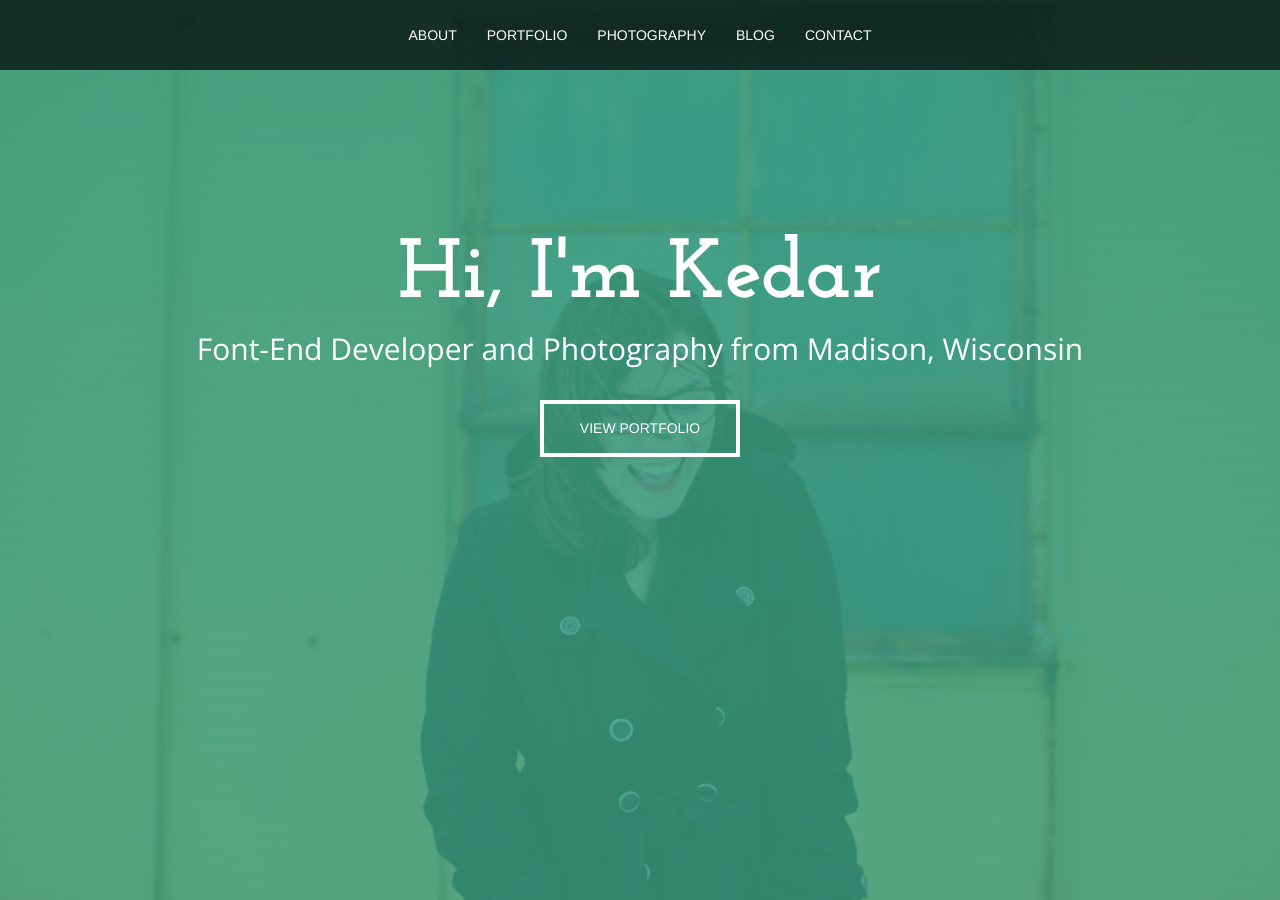
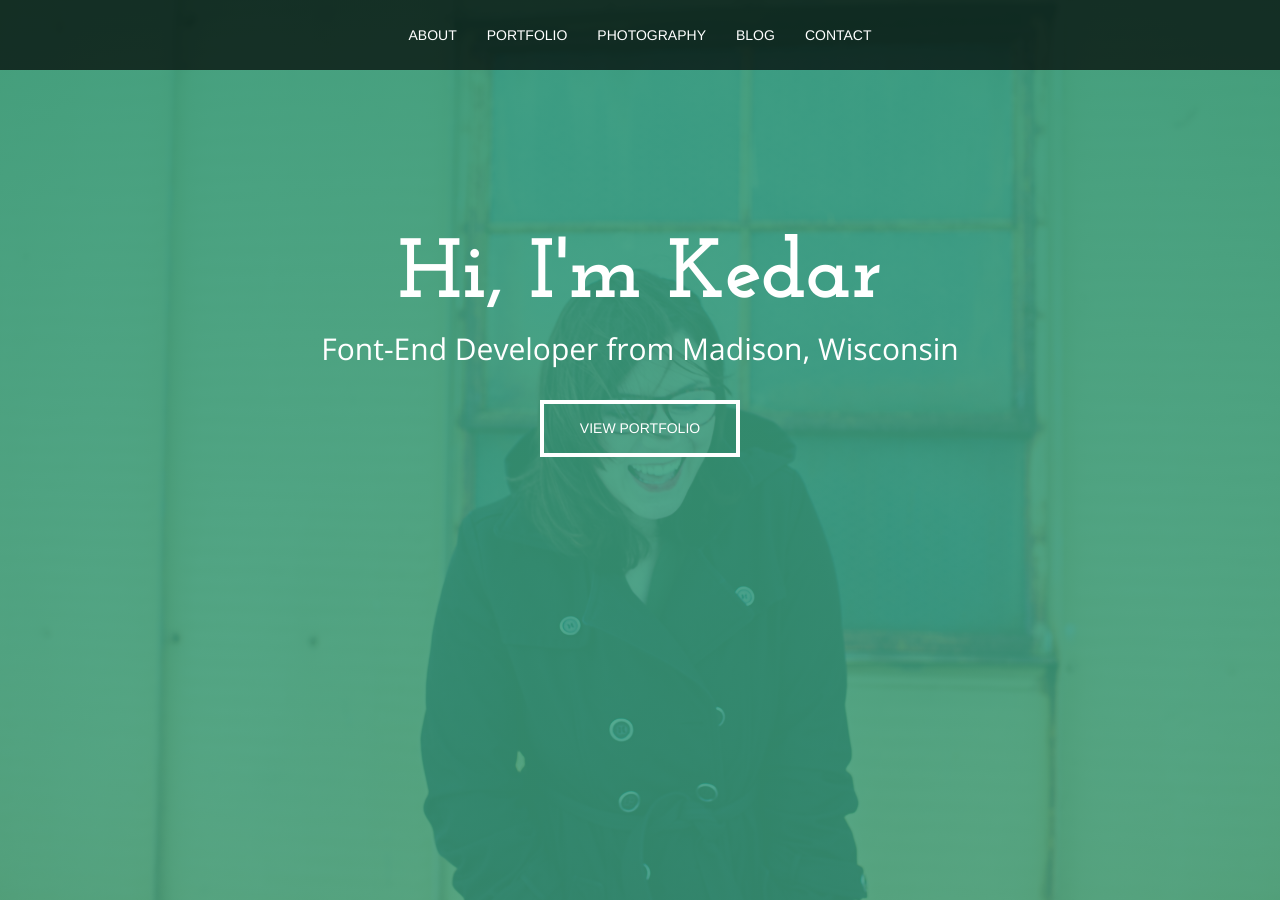
Before and after one commit to kedarjoyner/thinkful-portfolio, a Jekyll site: the page built from index.html, in a window 1280 px wide and 900 px high. Built offline with Jekyll 4.4.1, drawn with Linux system fonts in a browser that asks for light colours; nearby versions of some CDN libraries.

Commit message:
header test 2

```diff
--- a/_includes/header.html
+++ b/_includes/header.html
@@ -4,7 +4,7 @@
 <header class="hero-img">
     <div class="header-content">
       <h1>{{ site.title }}</h1>
-      <h2>Font-End Developer and Photography from Madison, Wisconsin</h2>
+      <h2>Font-End Developer from Madison, Wisconsin</h2>
       <button type="button" class="btn btn-secondary btn-lg button-style button-text">View Portfolio</button>
     </div>
 </header>
```
